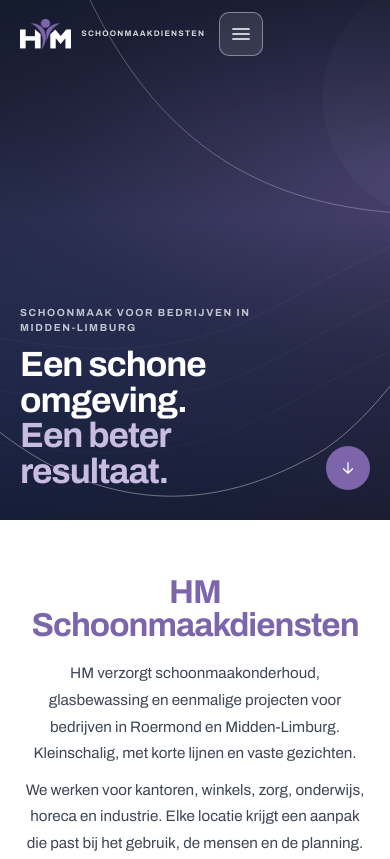
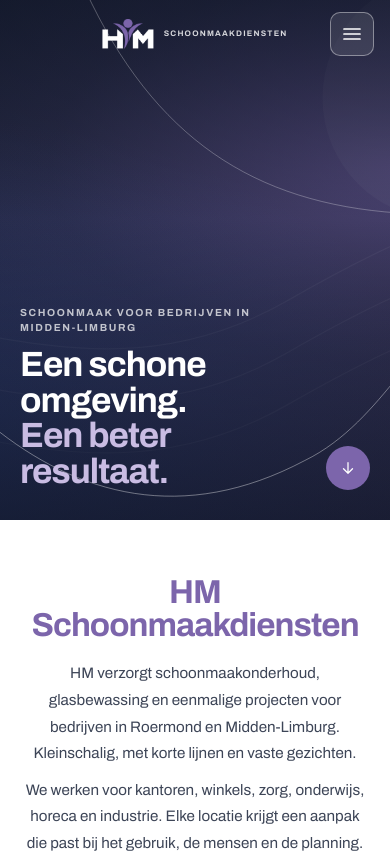
Before and after one commit to xleroyz7/hm-schoonmaakdiensten, a plain HTML site: page index.html in a window 390 px wide. Shown: the top 859 px of the page. Drawn offline with Linux system fonts and the light colour scheme.

Commit message:
Mobiel logo gecentreerd en menuknop rechts
Op mobiel staat het HM-logo nu in het midden van de header en de menuknop uiterst rechts. Op zeer smalle schermen verdwijnt de tagline om overlap te voorkomen.

Co-Authored-By: Claude Code <noreply@anthropic.com>

```diff
--- a/assets/css/diensten.css
+++ b/assets/css/diensten.css
@@ -713,6 +713,25 @@
     position: absolute;
   }
 
+  .page-diensten .header__inner {
+    position: relative;
+    justify-content: center;
+  }
+
+  .page-diensten .brand {
+    position: absolute;
+    left: 50%;
+    transform: translateX(-50%);
+  }
+
+  .page-diensten .header__actions {
+    position: absolute;
+    top: 50%;
+    right: max(16px, env(safe-area-inset-right, 0px));
+    margin-left: 0;
+    transform: translateY(-50%);
+  }
+
   .page-hero {
     min-height: 620px;
   }
@@ -723,6 +742,12 @@
 
   .work-card:last-child {
     grid-column: 1 / -1;
+  }
+}
+
+@media (max-width: 340px) {
+  .page-diensten .brand__tag {
+    display: none;
   }
 }
 
```
